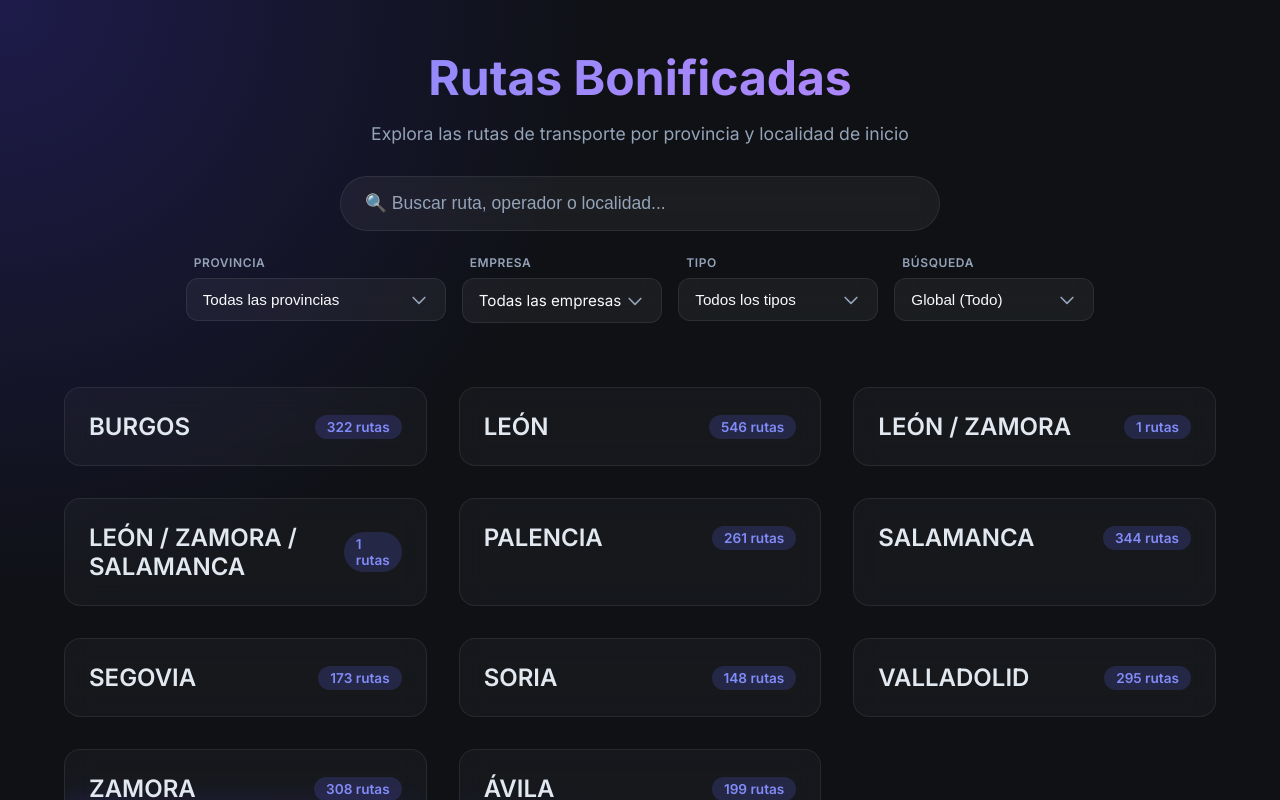
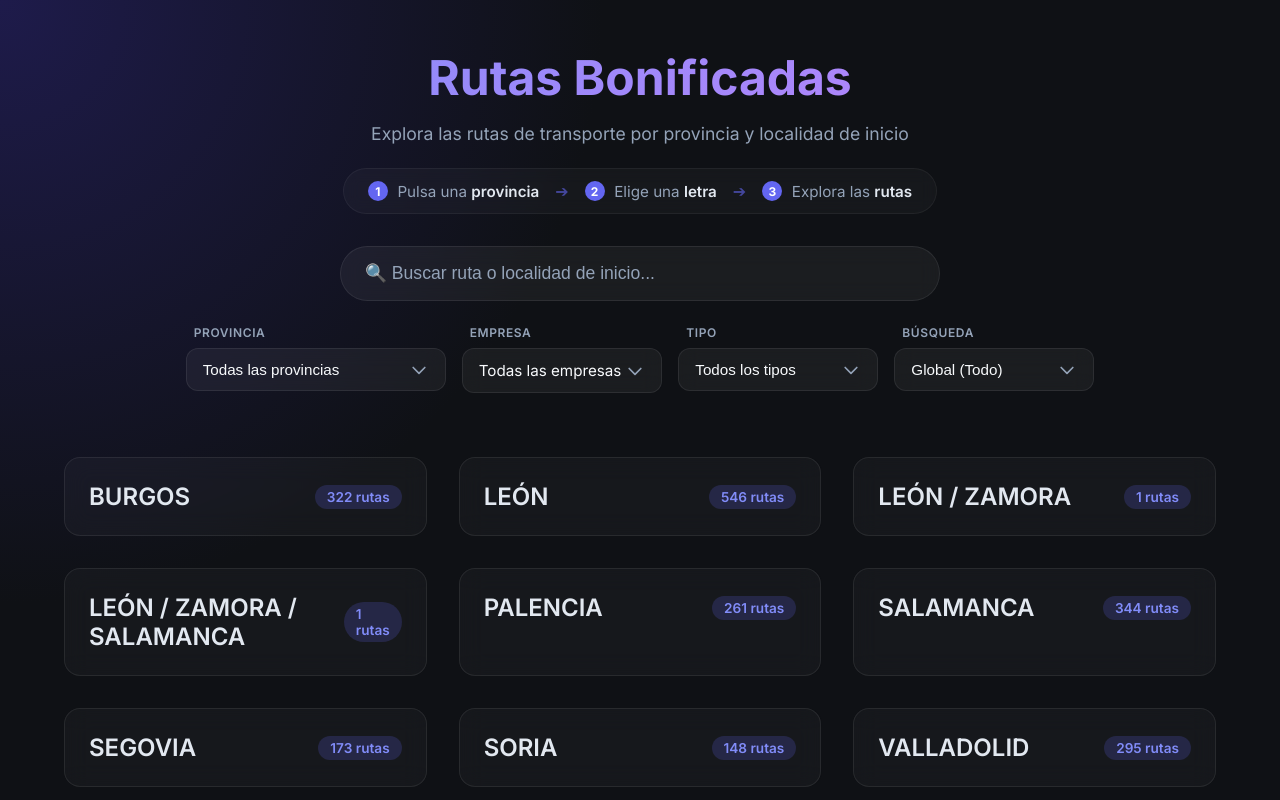
Before and after one commit to mirinicocal4-eng/rutas-app, a React (Vite) app: page / in a window 1280 px wide. Shown: the top 800 px of the page. Built offline with nearby package versions, Linux system fonts and the light colour scheme.

Commit message:
Buscador y uso

```diff
--- a/src/App.jsx
+++ b/src/App.jsx
@@ -157,7 +157,7 @@ function App() {
               return normalizeText(loc) === cleanSearch;
             } else {
               // Flexible context search
-              const context = normalizeText(`${route.nombre} ${route.operador} ${route.tipo} ${loc}`);
+              const context = normalizeText(`${route.nombre} ${loc}`);
               return searchTerms.every(term => context.includes(term));
             }
           }
@@ -204,11 +204,28 @@ function App() {
         <h1>Rutas Bonificadas</h1>
         <p>Explora las rutas de transporte por provincia y localidad de inicio</p>
 
+        <div className="usage-tips">
+          <div className="tip-step">
+            <span className="tip-number">1</span>
+            <span>Pulsa una <strong>provincia</strong></span>
+          </div>
+          <span className="tip-arrow">➔</span>
+          <div className="tip-step">
+            <span className="tip-number">2</span>
+            <span>Elige una <strong>letra</strong></span>
+          </div>
+          <span className="tip-arrow">➔</span>
+          <div className="tip-step">
+            <span className="tip-number">3</span>
+            <span>Explora las <strong>rutas</strong></span>
+          </div>
+        </div>
+
         <div className="search-container">
           <input
             type="text"
             className="search-input"
-            placeholder="🔍 Buscar ruta, operador o localidad..."
+            placeholder="🔍 Buscar ruta o localidad de inicio..."
             value={searchTerm}
             onChange={(e) => setSearchTerm(e.target.value)}
           />
--- a/src/index.css
+++ b/src/index.css
@@ -54,6 +54,69 @@ header h1 {
 header p {
   font-size: 1.1rem;
   color: var(--text-secondary);
+}
+
+.usage-tips {
+  display: flex;
+  justify-content: center;
+  align-items: center;
+  gap: 1rem;
+  margin: 1.5rem auto 0;
+  padding: 0.75rem 1.5rem;
+  background: rgba(255, 255, 255, 0.03);
+  border: 1px solid rgba(255, 255, 255, 0.05);
+  border-radius: 999px;
+  width: fit-content;
+  backdrop-filter: blur(8px);
+  -webkit-backdrop-filter: blur(8px);
+  animation: fadeIn 0.8s ease-out;
+}
+
+.tip-step {
+  display: flex;
+  align-items: center;
+  gap: 0.6rem;
+  font-size: 0.95rem;
+  color: var(--text-secondary);
+}
+
+.tip-number {
+  display: flex;
+  align-items: center;
+  justify-content: center;
+  width: 20px;
+  height: 20px;
+  background: var(--accent);
+  color: white;
+  border-radius: 50%;
+  font-size: 0.75rem;
+  font-weight: 700;
+}
+
+.tip-step strong {
+  color: #e2e8f0;
+  font-weight: 600;
+}
+
+.tip-arrow {
+  color: var(--accent);
+  font-size: 1rem;
+  opacity: 0.6;
+}
+
+@media (max-width: 640px) {
+  .usage-tips {
+    flex-direction: column;
+    border-radius: 16px;
+    gap: 0.75rem;
+    padding: 1rem;
+    width: 90%;
+  }
+
+  .tip-arrow {
+    transform: rotate(90deg);
+    margin: -0.25rem 0;
+  }
 }
 
 /* Grid for Provinces */
```
